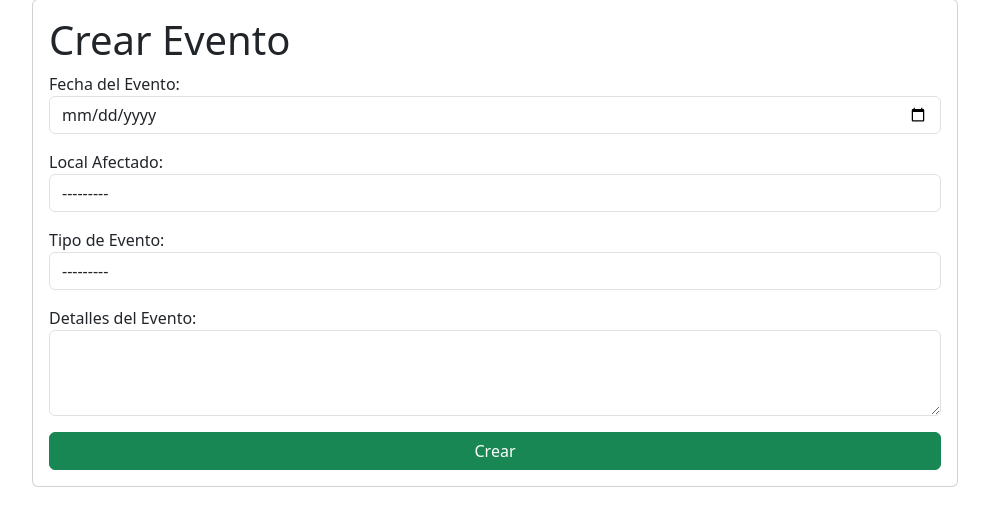
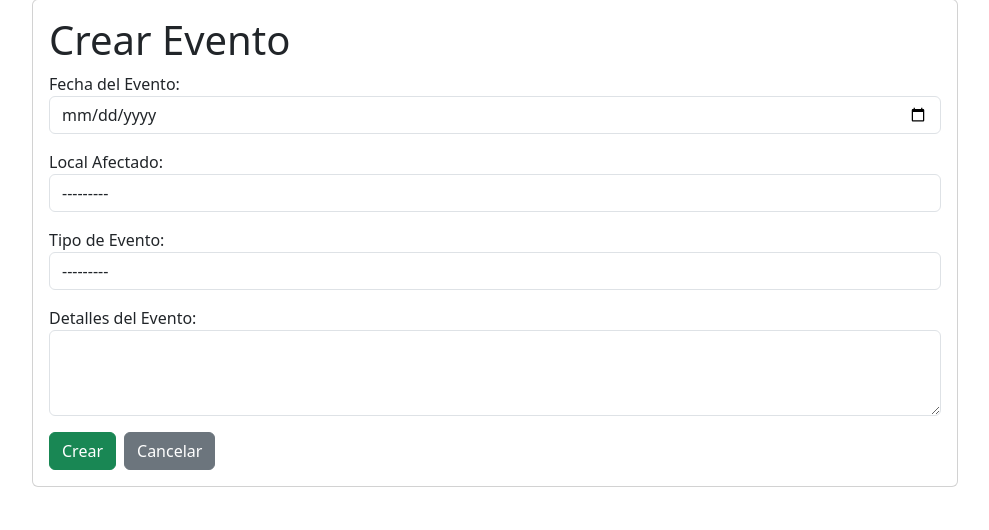
Before and after one commit to Noemi854/bitacora-django-crud, a Django app: page /eventos/crear/ in a window 1280 px wide. Shown: the part 121-651 px from the top of the page, without its empty margins (145-1134 px from the left). Run offline with Django 5.2, Linux system fonts and the light colour scheme; the visitor is signed in with stand-in values (Sample User, id 1).

Commit message:
botn agregado de cancelar en crear

```diff
--- a/eventos/templates/crear_evento.html
+++ b/eventos/templates/crear_evento.html
@@ -7,7 +7,10 @@
         {{error}}
         <h1>Crear Evento</h1>
         {% csrf_token %} {{ form.as_p }}
-        <button class="btn btn-success" type="submit">Crear</button>
+        <div class="d-flex gap-2">
+          <button class="btn btn-success" type="submit">Crear</button>
+          <a href="{% url 'eventos' %}" class="btn btn-secondary">Cancelar</a>
+        </div>
       </form>
     </div>
   </div>
```
